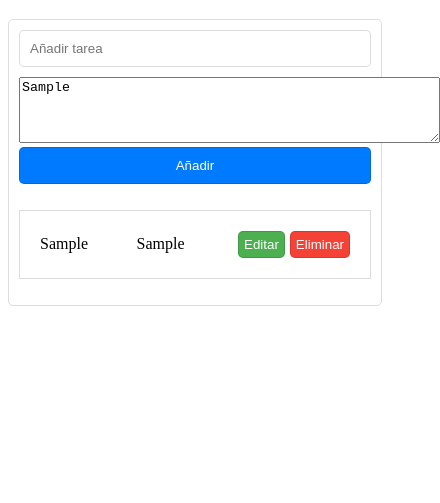
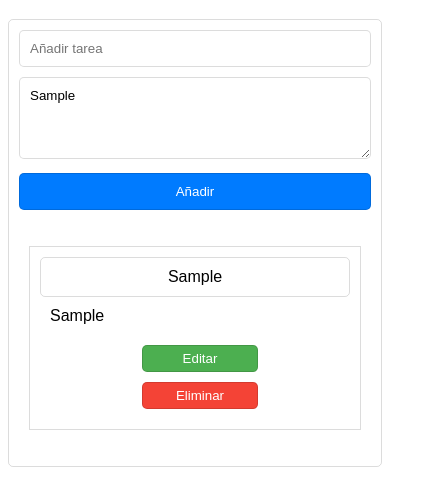
Before and after one commit to AldereteSergio/Vanilla-JS-To-Do-List, a plain HTML site: page index.html in a window 390 px wide. Both pictures are taken after typing "Sample", "Sample" into the empty fields and a click on the button "Añadir". Shown: the part 61-564 px from the top of the page, 440 px wide, since content can reach past the window. Drawn offline with Linux system fonts and the light colour scheme.

Commit message:
Update styles.css with new classes and media queries

```diff
--- a/styles.css
+++ b/styles.css
@@ -23,6 +23,16 @@
   box-sizing: border-box;
 }
 
+.task-description {
+  width: 100%;
+  padding: 10px;
+  margin-bottom: 10px;
+  border-radius: 5px;
+  border: 0.4px groove #00000023;
+  box-sizing: border-box;
+  font-family: 'Arial';
+}
+
 .form button {
   width: 100%;
   padding: 10px;
@@ -39,7 +49,6 @@
 }
 
 .upper-item {
-  border: 0.4px groove #00000023;
   padding: 10px;
 }
 
@@ -49,6 +58,7 @@
   list-style-type: none;
   padding: 10px;
   align-items: center;
+  border: 0.4px groove #00000023;
 }
 
 .item button {
@@ -126,3 +136,41 @@
   cursor: pointer;
   box-sizing: border-box;
 }
+
+.description {
+  font-family: 'Arial';
+  width: 40%;
+  padding: 10px;
+  box-sizing: border-box;
+}
+
+.task {
+  font-family: 'Arial';
+  width: 30%;
+  padding: 10px;
+  box-sizing: border-box;
+}
+
+@media (max-width: 768px) {
+  .popup-edit-box {
+    width: 80%;
+  }
+  .item {
+    flex-direction: column;
+  }
+  .description {
+    width: 100%;
+    margin-bottom: 10px;
+  }
+  .task {
+    width: 100%;
+    border: 0.4px groove #00000023;
+    border-radius: 5px;
+    text-align: center;
+  }
+
+  .item button {
+    width: 100%;
+    margin-bottom: 10px;
+  }
+}
```
